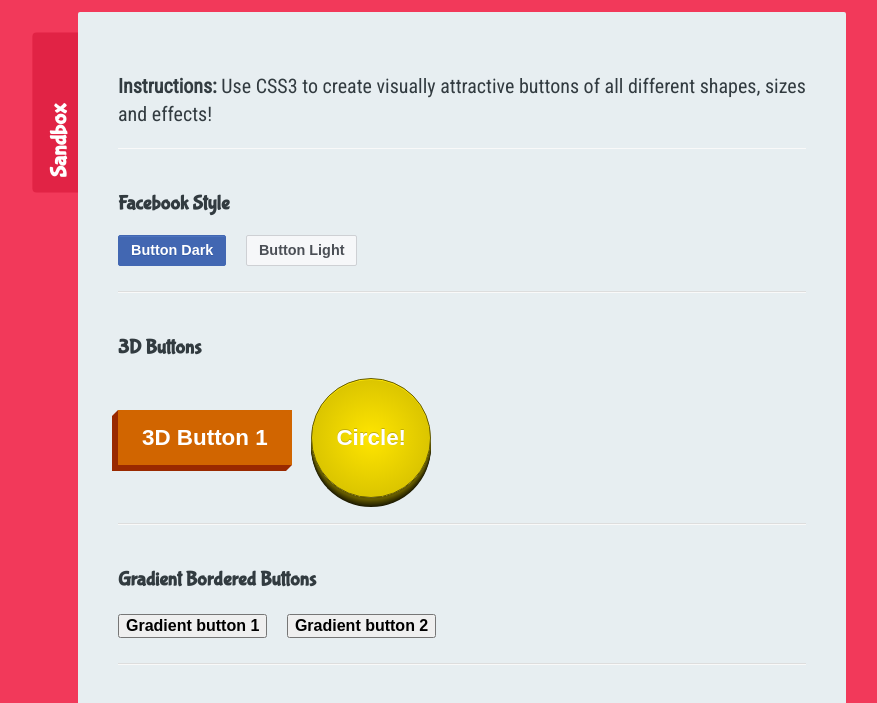
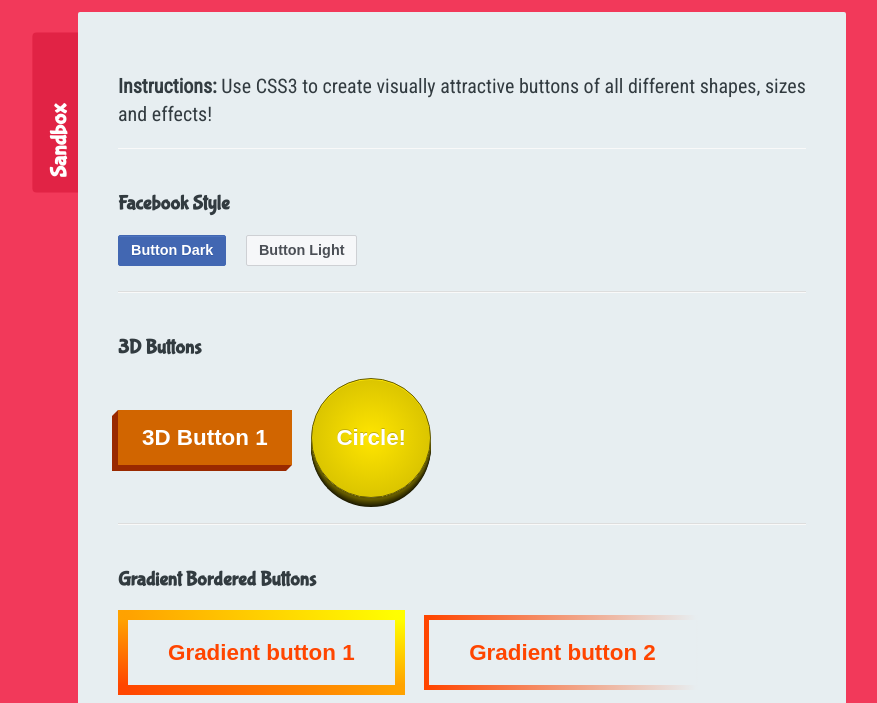
Before and after one commit to poschardt/LearningCSS, a plain HTML site: page Day 1 - Fancy Buttons/index.html in a window 1280 px wide. Shown: the part 248-951 px from the top of the page, without its empty margins (178-1055 px from the left). Drawn offline with Linux system fonts and the light colour scheme; a web font is replaced by a local one.

Commit message:
gradient buttons

```diff
--- a/Day 1 - Fancy Buttons/sandbox.css
+++ b/Day 1 - Fancy Buttons/sandbox.css
@@ -170,3 +170,49 @@
                       0 6px 0 hsl(54, 100%, 12%),
                       0 7px 0 hsl(54, 100%, 10%);
     }
+
+/*
+=============================
+====== GRADIENT BTNS ========
+=============================
+*/
+
+.gradient-button-1 {
+    position: relative;
+    z-index: 1;
+    display: inline-block;
+    padding: 20px 40px;
+    font-size: 1.4rem;
+    box-sizing: border-box;
+    background-color: #e7eef1;
+    border: 10px solid transparent;
+    border-image: linear-gradient(to top right, orangered, yellow);
+    border-image-slice: 1;
+    color: orangered;
+    transition: all 0.3s ease;
+}
+    .gradient-button-1:hover {
+        background-image: linear-gradient(to top right, orangered, yellow);
+        color: #e7eef1;
+    }
+
+.gradient-button-2 {
+    position: relative;
+    z-index: 1;
+    display: inline-block;
+    padding: 20px 40px;
+    font-size: 1.4rem;
+    box-sizing: border-box;
+    background-color: #e7eef1;
+    border: 5px solid transparent;
+    border-image: linear-gradient(to right, orangered, transparent);
+    border-image-slice: 1;
+    color: orangered;
+    transition: all 0.3s ease;
+}
+    .gradient-button-2:hover {
+        background-size: 100%;
+        background-image: linear-gradient(to top right, orangered, transparent);
+        color: #e7eef1;
+        border-right-style: none;
+    }
```
Also changed, not shown: Day 1 - Fancy Buttons/index.html (+1 -1 lines).
